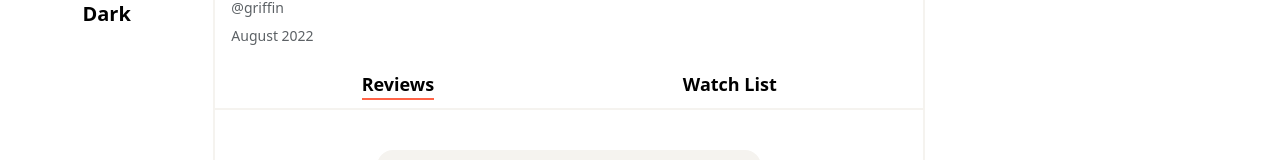
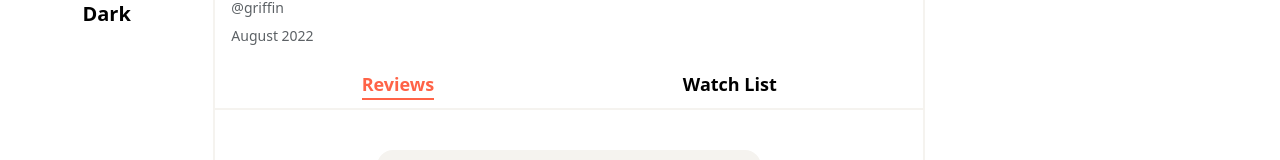
Before and after one commit to Griffmatt/MovieMania2, a React (Vite) app: page /profile-page in a window 1280 px wide. Shown: the part 232-392 px from the top of the page. Built offline with nearby package versions, Linux system fonts and the light colour scheme.

Commit message:
updated styling

```diff
--- a/src/pages/MovieInfoPage/MovieInfoPage.tsx
+++ b/src/pages/MovieInfoPage/MovieInfoPage.tsx
@@ -44,8 +44,8 @@ function MovieInfoPage() {
               movie={data}
               videos={data.videos.results}
             />
-            <div className="border-t-2 border-bg-secondary dark:border-bg-secondary-dark">
-              <h3>Recent Reviews</h3>
+            <div className="border-t-2 py-2 border-bg-secondary dark:border-bg-secondary-dark">
+              <h2>Recent Reviews</h2>
               <div className="grid gap-5 w-full xl:grid-cols-2 py-4">
                 {reviews.map((review: Ireview) => {
                   return (
--- a/src/pages/MovieSearchPage/MovieSearchPage.tsx
+++ b/src/pages/MovieSearchPage/MovieSearchPage.tsx
@@ -65,7 +65,7 @@ function MovieSearchPage({ request }: Props) {
             </div>
           </div>
           <div className="border-bg-secondary dark:border-bg-secondary-dark">
-            <div className="pt-4 pb-2 px-4 w-screen lg:w-full overflow-x-scroll no-scrollbar flex gap-2 lg:flex-wrap lg:mx-auto lg:justify-center">
+            <div className="pt-4 pb-2 px-4 w-screen lg:w-full overflow-x-scroll no-scrollbar flex gap-2 lg:flex-wrap lg:mx-auto">
               <Genres genres={genres} value={value} />
             </div>
             {data.results.length === 0 ? (
--- a/src/pages/ProfilePage/ProfilePage.tsx
+++ b/src/pages/ProfilePage/ProfilePage.tsx
@@ -49,13 +49,15 @@ function ProfilePage() {
                 className={`${option.value === 'stats' ? 'md:hidden' : ''}`}
                 onClick={() => setOpenMenu(option.value)}
               >
-                <h3
-                  className={`text-bg md:text-lg font-semibold cursor-pointer text-black dark:text-white ${
-                    openMenu === option.value ? 'border-b-2 border-primary' : ''
+                <h2
+                  className={`text-bg md:text-lg font-semibold cursor-pointer ${
+                    openMenu === option.value
+                      ? 'border-b-2 border-primary text-primary'
+                      : ''
                   }`}
                 >
                   {option.name}
-                </h3>
+                </h2>
               </Link>
             )
           })}
--- a/src/pages/ProfilePage/ProfileReviews.tsx
+++ b/src/pages/ProfilePage/ProfileReviews.tsx
@@ -10,7 +10,7 @@ function ProfileReviews({ reviews }: Props) {
   return (
     <>
       {reviews.length > 0 ? (
-        <div className="grid gap-3">
+        <div>
           {reviews.map((review) => {
             return (
               <div
```
